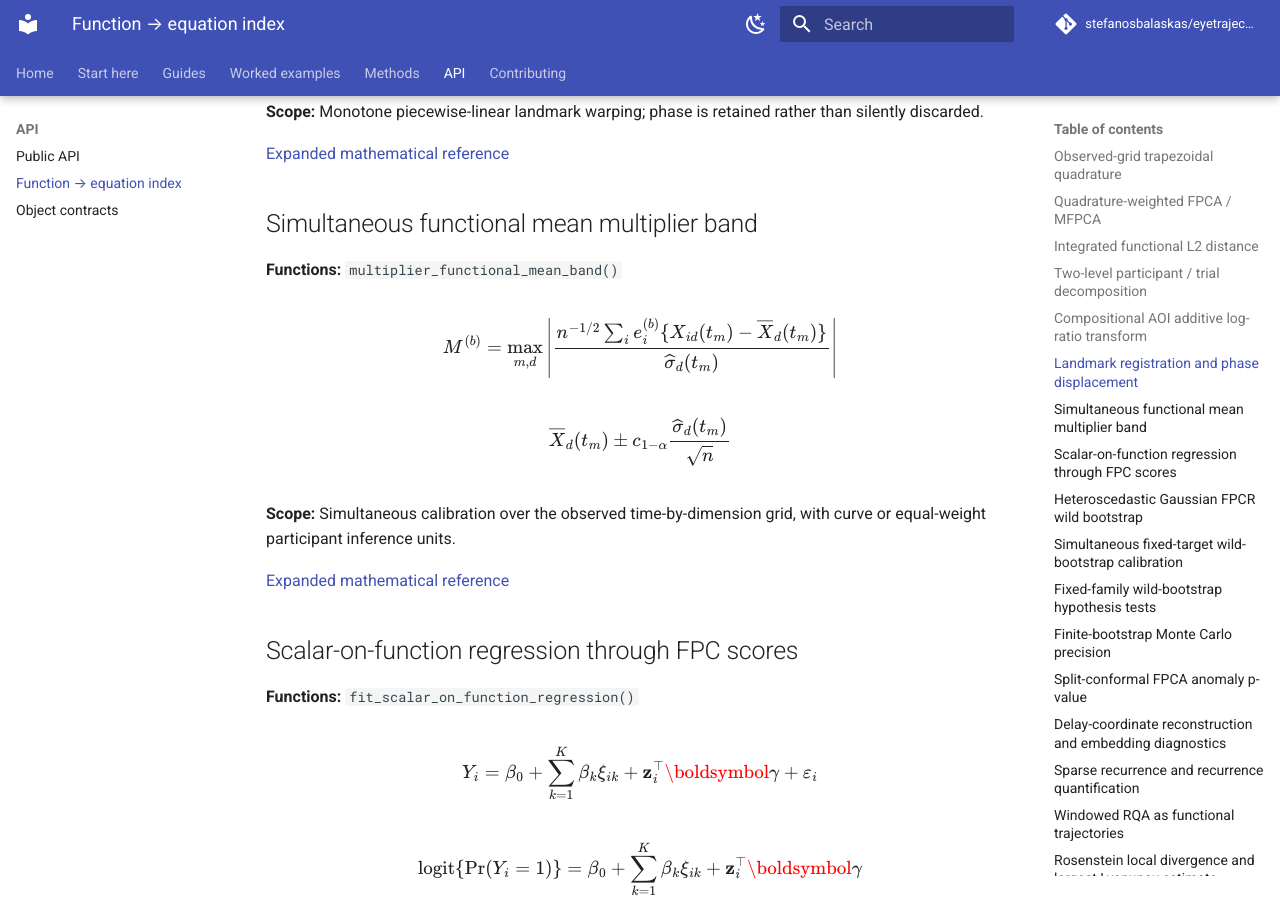
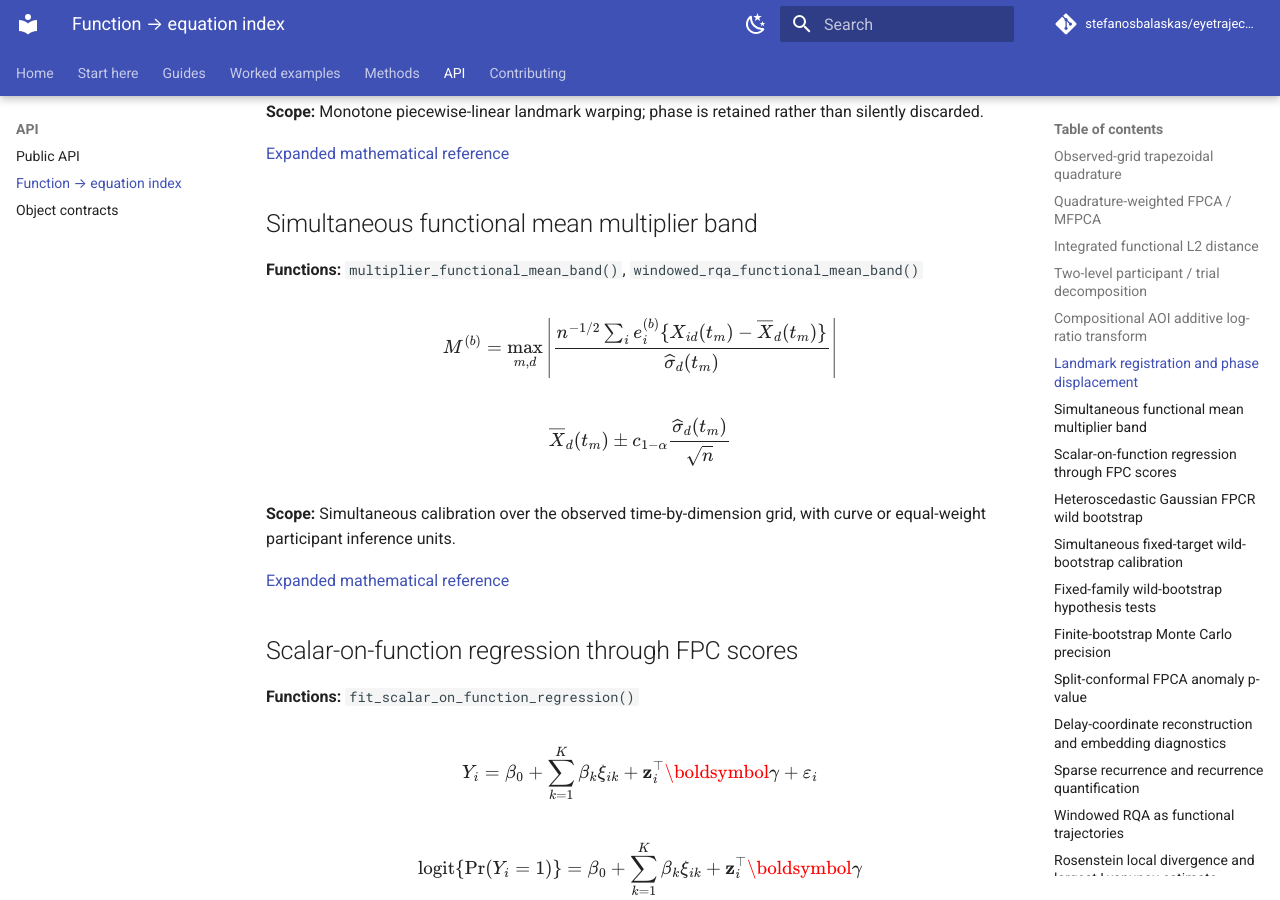
Before and after one commit to stefanosbalaskas/eyetrajectoriespy, an MkDocs documentation site: the page built from docs/reference/function-equation-index.md, in a window 1280 px wide and 900 px high, scrolled down 2390 px. Built offline with MkDocs 1.6.1 and Material for MkDocs 9.7.7, drawn with Linux system fonts in a browser that asks for light colours; comment, search, counter and statistics services are not loaded; some of the changed text lies outside the part shown.

Commit message:
Refresh site equation index for 0.25 RQA APIs

```diff
--- a/docs/reference/function-equation-index.md
+++ b/docs/reference/function-equation-index.md
@@ -98,7 +98,7 @@
 
 ## Simultaneous functional mean multiplier band
 
-**Functions:** `multiplier_functional_mean_band()`
+**Functions:** `multiplier_functional_mean_band()`, `windowed_rqa_functional_mean_band()`
 
 $$
 M^{(b)}=\max_{m,d}\left|\frac{n^{-1/2}\sum_i e_i^{(b)}\{X_{id}(t_m)-\overline X_d(t_m)\}}{\widehat\sigma_d(t_m)}\right|
@@ -254,7 +254,7 @@
 
 ## Windowed RQA as functional trajectories
 
-**Functions:** `windowed_rqa_trajectory_set()`
+**Functions:** `windowed_rqa_trajectory_set()`, `windowed_rqa_sensitivity()`
 
 $$
 F_{iq}(c_w)=M_q\{R_i^{(w)}\},\quad c_w=\frac{t_{w,\mathrm{start}}+t_{w,\mathrm{end}}}{2}
```
